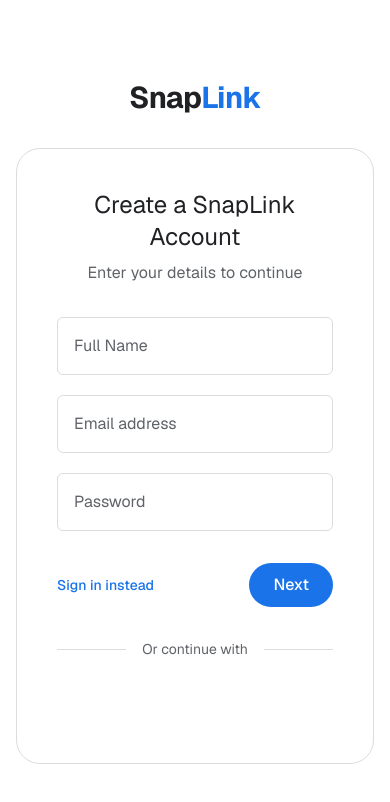
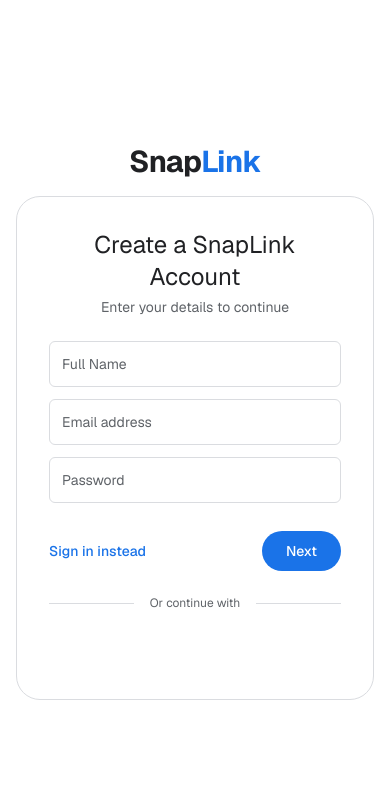
Before and after one commit to dhyey0904/snaplink, a Next.js app in the folder frontend/: page /register in a window 390 px wide. Shown: the top 802 px of the page. Built offline with nearby package versions, Linux system fonts and the light colour scheme; no server answers.

Commit message:
style: Reduce padding and vertical spacing on Auth pages to ensure full visibility on small screens

```diff
--- a/frontend/src/app/login/page.tsx
+++ b/frontend/src/app/login/page.tsx
@@ -49,23 +49,23 @@ export default function Login() {
 
   return (
     <div className="min-h-screen flex flex-col items-center justify-center bg-white px-4 font-sans">
-      <Link href="/" className="mb-8 text-3xl font-bold tracking-tight text-[#202124] hover:opacity-80 transition-opacity">
+      <Link href="/" className="mb-4 text-3xl font-bold tracking-tight text-[#202124] hover:opacity-80 transition-opacity">
         Snap<span className="text-[#1a73e8]">Link</span>
       </Link>
-      <div className="max-w-[450px] w-full space-y-8 p-10 bg-white rounded-3xl border border-[#dadce0]">
+      <div className="max-w-[420px] w-full space-y-6 p-8 bg-white rounded-3xl border border-[#dadce0]">
         <div className="text-center">
           <h2 className="text-2xl font-normal text-[#202124]">Sign in</h2>
-          <p className="mt-2 text-base text-[#5f6368]">to continue to SnapLink</p>
+          <p className="mt-1 text-sm text-[#5f6368]">to continue to SnapLink</p>
         </div>
-        <form className="mt-8 space-y-6" onSubmit={handleSubmit}>
-          {error && <div className="text-[#d93025] text-sm text-center bg-[#fce8e6] p-3 rounded-lg flex items-center justify-center gap-2">⚠️ {error}</div>}
-          <div className="space-y-5">
+        <form className="mt-6 space-y-5" onSubmit={handleSubmit}>
+          {error && <div className="text-[#d93025] text-sm text-center bg-[#fce8e6] p-2 rounded-lg flex items-center justify-center gap-2">⚠️ {error}</div>}
+          <div className="space-y-3">
             <div>
               <input
                 type="email"
                 required
                 placeholder="Email address"
-                className="block w-full px-4 py-4 bg-white border border-[#dadce0] rounded-md focus:outline-none focus:ring-2 focus:ring-[#1a73e8] focus:border-transparent text-[#202124] text-base placeholder-[#5f6368] transition-shadow"
+                className="block w-full px-3 py-3 bg-white border border-[#dadce0] rounded-md focus:outline-none focus:ring-2 focus:ring-[#1a73e8] focus:border-transparent text-[#202124] text-sm placeholder-[#5f6368] transition-shadow"
                 onChange={(e) => setFormData({ ...formData, email: e.target.value })}
               />
             </div>
@@ -74,7 +74,7 @@ export default function Login() {
                 type="password"
                 required
                 placeholder="Password"
-                className="block w-full px-4 py-4 bg-white border border-[#dadce0] rounded-md focus:outline-none focus:ring-2 focus:ring-[#1a73e8] focus:border-transparent text-[#202124] text-base placeholder-[#5f6368] transition-shadow"
+                className="block w-full px-3 py-3 bg-white border border-[#dadce0] rounded-md focus:outline-none focus:ring-2 focus:ring-[#1a73e8] focus:border-transparent text-[#202124] text-sm placeholder-[#5f6368] transition-shadow"
                 onChange={(e) => setFormData({ ...formData, password: e.target.value })}
               />
             </div>
@@ -86,24 +86,24 @@ export default function Login() {
             <button
               type="submit"
               disabled={loading}
-              className="py-2.5 px-6 rounded-full font-medium text-white bg-[#1a73e8] hover:bg-[#1557b0] focus:outline-none focus:ring-4 focus:ring-[#1a73e8]/20 disabled:opacity-50 transition-colors"
+              className="py-2.5 px-6 rounded-full font-medium text-white bg-[#1a73e8] hover:bg-[#1557b0] focus:outline-none focus:ring-4 focus:ring-[#1a73e8]/20 disabled:opacity-50 transition-colors text-sm"
             >
               {loading ? "Signing in..." : "Next"}
             </button>
           </div>
         </form>
 
-        <div className="mt-8">
+        <div className="mt-6">
           <div className="relative">
             <div className="absolute inset-0 flex items-center">
               <div className="w-full border-t border-[#dadce0]" />
             </div>
-            <div className="relative flex justify-center text-sm">
+            <div className="relative flex justify-center text-xs">
               <span className="px-4 bg-white text-[#5f6368]">Or continue with</span>
             </div>
           </div>
 
-          <div className="mt-6 flex justify-center">
+          <div className="mt-4 flex justify-center">
             <GoogleLogin
               onSuccess={async (credentialResponse) => {
                 if (!credentialResponse.credential) return;
--- a/frontend/src/app/register/page.tsx
+++ b/frontend/src/app/register/page.tsx
@@ -32,23 +32,23 @@ export default function Register() {
 
   return (
     <div className="min-h-screen flex flex-col items-center justify-center bg-white px-4 font-sans">
-      <Link href="/" className="mb-8 text-3xl font-bold tracking-tight text-[#202124] hover:opacity-80 transition-opacity">
+      <Link href="/" className="mb-4 text-3xl font-bold tracking-tight text-[#202124] hover:opacity-80 transition-opacity">
         Snap<span className="text-[#1a73e8]">Link</span>
       </Link>
-      <div className="max-w-[450px] w-full space-y-8 p-10 bg-white rounded-3xl border border-[#dadce0]">
+      <div className="max-w-[420px] w-full space-y-6 p-8 bg-white rounded-3xl border border-[#dadce0]">
         <div className="text-center">
           <h2 className="text-2xl font-normal text-[#202124]">Create a SnapLink Account</h2>
-          <p className="mt-2 text-base text-[#5f6368]">Enter your details to continue</p>
+          <p className="mt-1 text-sm text-[#5f6368]">Enter your details to continue</p>
         </div>
-        <form className="mt-8 space-y-6" onSubmit={handleSubmit}>
-          {error && <div className="text-[#d93025] text-sm text-center bg-[#fce8e6] p-3 rounded-lg flex items-center justify-center gap-2">⚠️ {error}</div>}
-          <div className="space-y-5">
+        <form className="mt-6 space-y-5" onSubmit={handleSubmit}>
+          {error && <div className="text-[#d93025] text-sm text-center bg-[#fce8e6] p-2 rounded-lg flex items-center justify-center gap-2">⚠️ {error}</div>}
+          <div className="space-y-3">
             <div>
               <input
                 type="text"
                 required
                 placeholder="Full Name"
-                className="block w-full px-4 py-4 bg-white border border-[#dadce0] rounded-md focus:outline-none focus:ring-2 focus:ring-[#1a73e8] focus:border-transparent text-[#202124] text-base placeholder-[#5f6368] transition-shadow"
+                className="block w-full px-3 py-3 bg-white border border-[#dadce0] rounded-md focus:outline-none focus:ring-2 focus:ring-[#1a73e8] focus:border-transparent text-[#202124] text-sm placeholder-[#5f6368] transition-shadow"
                 onChange={(e) => setFormData({ ...formData, name: e.target.value })}
               />
             </div>
@@ -57,7 +57,7 @@ export default function Register() {
                 type="email"
                 required
                 placeholder="Email address"
-                className="block w-full px-4 py-4 bg-white border border-[#dadce0] rounded-md focus:outline-none focus:ring-2 focus:ring-[#1a73e8] focus:border-transparent text-[#202124] text-base placeholder-[#5f6368] transition-shadow"
+                className="block w-full px-3 py-3 bg-white border border-[#dadce0] rounded-md focus:outline-none focus:ring-2 focus:ring-[#1a73e8] focus:border-transparent text-[#202124] text-sm placeholder-[#5f6368] transition-shadow"
                 onChange={(e) => setFormData({ ...formData, email: e.target.value })}
               />
             </div>
@@ -66,7 +66,7 @@ export default function Register() {
                 type="password"
                 required
                 placeholder="Password"
-                className="block w-full px-4 py-4 bg-white border border-[#dadce0] rounded-md focus:outline-none focus:ring-2 focus:ring-[#1a73e8] focus:border-transparent text-[#202124] text-base placeholder-[#5f6368] transition-shadow"
+                className="block w-full px-3 py-3 bg-white border border-[#dadce0] rounded-md focus:outline-none focus:ring-2 focus:ring-[#1a73e8] focus:border-transparent text-[#202124] text-sm placeholder-[#5f6368] transition-shadow"
                 onChange={(e) => setFormData({ ...formData, password: e.target.value })}
               />
             </div>
@@ -78,23 +78,23 @@ export default function Register() {
             <button
               type="submit"
               disabled={loading}
-              className="py-2.5 px-6 rounded-full font-medium text-white bg-[#1a73e8] hover:bg-[#1557b0] focus:outline-none focus:ring-4 focus:ring-[#1a73e8]/20 disabled:opacity-50 transition-colors"
+              className="py-2.5 px-6 rounded-full font-medium text-white bg-[#1a73e8] hover:bg-[#1557b0] focus:outline-none focus:ring-4 focus:ring-[#1a73e8]/20 disabled:opacity-50 transition-colors text-sm"
             >
               {loading ? "Creating..." : "Next"}
             </button>
           </div>
         </form>
-        <div className="mt-8">
+        <div className="mt-6">
           <div className="relative">
             <div className="absolute inset-0 flex items-center">
               <div className="w-full border-t border-[#dadce0]" />
             </div>
-            <div className="relative flex justify-center text-sm">
+            <div className="relative flex justify-center text-xs">
               <span className="px-4 bg-white text-[#5f6368]">Or continue with</span>
             </div>
           </div>
 
-          <div className="mt-6 flex justify-center">
+          <div className="mt-4 flex justify-center">
             <GoogleLogin
               onSuccess={async (credentialResponse) => {
                 if (!credentialResponse.credential) return;
@@ -118,7 +118,6 @@ export default function Register() {
             />
           </div>
         </div>
-
       </div>
     </div>
   );
```
